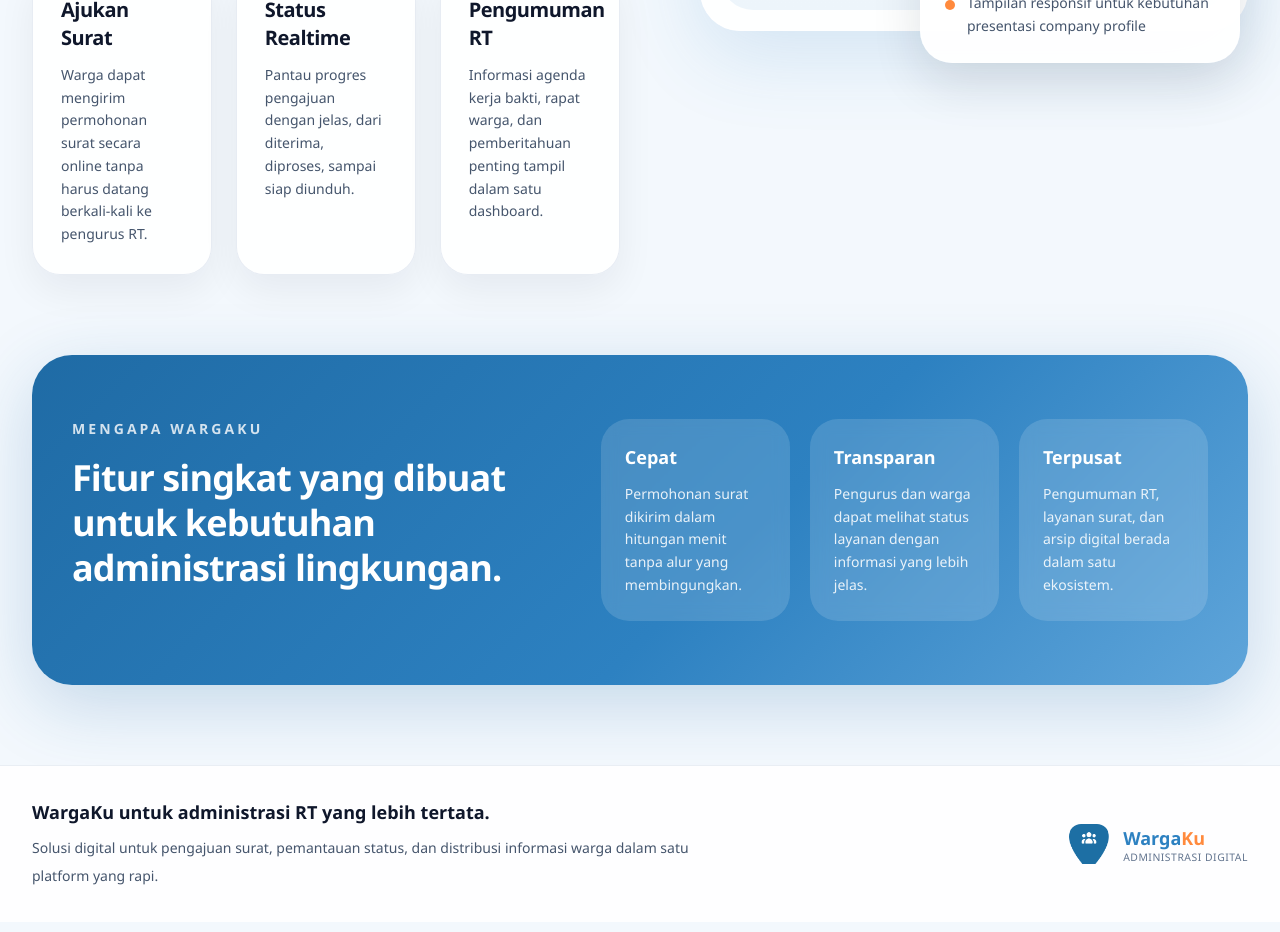
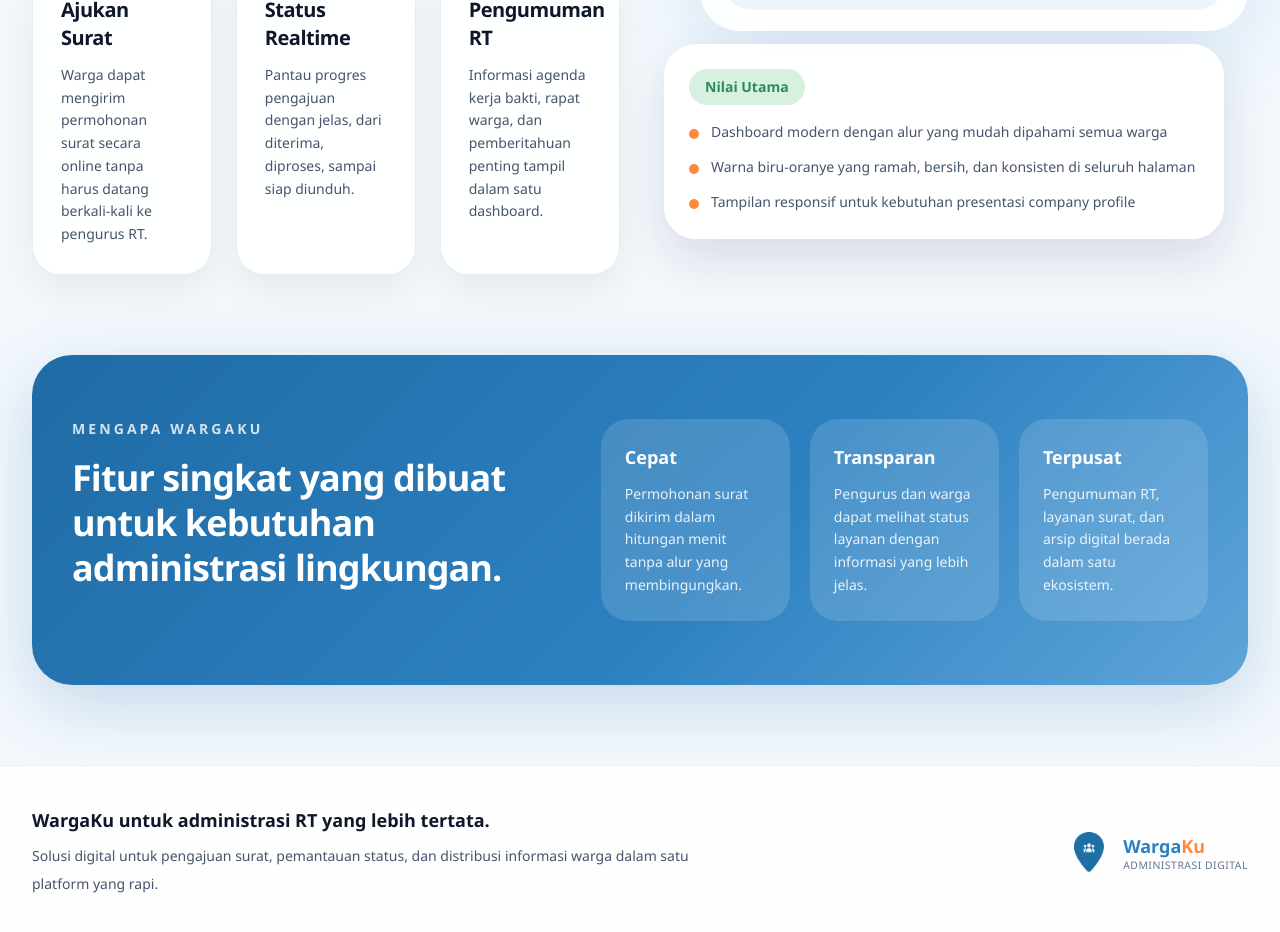
Before and after one commit to MuhamadNaufal67/tugas7-wargaku, a Next.js app: page / in a window 1280 px wide. Shown: the part 820-1752 px from the top of the page. Built offline with nearby package versions, Linux system fonts and the light colour scheme.

Commit message:
fix layout dan page final

```diff
--- a/app/layout.tsx
+++ b/app/layout.tsx
@@ -24,13 +24,11 @@ export default function RootLayout({
   return (
     <html lang="id" className="antialiased">
       <body className="min-h-screen bg-[var(--color-surface)] text-slate-900">
-        <div className="relative flex min-h-screen flex-col overflow-hidden">
-
+        <div className="relative flex min-h-screen flex-col">
           <div className="pointer-events-none absolute inset-x-0 top-0 -z-10 h-[32rem] bg-[radial-gradient(circle_at_top_left,_rgba(45,129,193,0.16),_transparent_42%),radial-gradient(circle_at_top_right,_rgba(255,138,61,0.14),_transparent_32%),linear-gradient(180deg,_#f8fbff_0%,_#eef5fb_100%)]" />
 
           <header className="sticky top-0 z-30 border-b border-white/70 bg-white/88 backdrop-blur-xl">
             <div className="mx-auto flex w-full max-w-7xl items-center justify-between gap-6 px-6 py-4 lg:px-8">
-
               <Link
                 href="/"
                 className="group flex items-center gap-3.5 transition-transform duration-200 hover:-translate-y-0.5"
@@ -70,16 +68,15 @@ export default function RootLayout({
                   ))}
                 </ul>
               </nav>
-
             </div>
           </header>
+
           <main className="mx-auto flex w-full max-w-7xl flex-1 flex-col px-6 py-16 lg:px-8 lg:py-20">
             {children}
           </main>
 
           <footer className="border-t border-slate-200/70 bg-white/92">
-            <div className="mx-auto flex w-full max-w-7xl flex-col gap-6 px-6 py-8 lg:flex-row lg:items-center lg:justify-between lg:px-8">
-
+            <div className="mx-auto flex w-full max-w-7xl flex-col gap-6 px-6 py-10 lg:flex-row lg:items-center lg:justify-between lg:px-8">
               <div>
                 <p className="text-lg font-bold text-slate-900">
                   WargaKu untuk administrasi RT yang lebih tertata.
@@ -90,17 +87,16 @@ export default function RootLayout({
                 </p>
               </div>
 
-              <div className="flex items-center gap-3.5">
-                <span className="flex h-10 w-10 items-center justify-center overflow-hidden rounded-xl">
+              <div className="flex items-center gap-3">
+                <span className="flex h-11 w-11 items-center justify-center overflow-hidden rounded-xl">
                   <Image
                     src="/logo.png"
                     alt="Logo WargaKu"
-                    width={40}
-                    height={40}
-                    className="object-contain"
+                    width={44}
+                    height={44}
+                    className="h-10 w-10 object-contain"
                   />
                 </span>
-
                 <span className="flex flex-col leading-none">
                   <span className="text-lg font-extrabold text-[var(--color-primary)]">
                     Warga<span className="text-[var(--color-accent)]">Ku</span>
@@ -110,10 +106,8 @@ export default function RootLayout({
                   </span>
                 </span>
               </div>
-
             </div>
           </footer>
-
         </div>
       </body>
     </html>
--- a/app/page.tsx
+++ b/app/page.tsx
@@ -125,7 +125,7 @@ export default function HomePage() {
             </div>
           </div>
 
-          <div className="absolute -bottom-8 right-2 hidden max-w-xs rounded-[2rem] border border-white/85 bg-white/95 p-6 shadow-[0_20px_50px_rgba(15,23,42,0.12)] lg:block">
+          <div className="absolute -bottom-52 right-6 hidden w-[560px] rounded-[2rem] border border-white/85 bg-white/95 p-6 shadow-[0_20px_50px_rgba(15,23,42,0.12)] lg:block">
             <span className="inline-flex rounded-full bg-[#d7f0df] px-4 py-2 text-sm font-semibold text-[#2d8b57]">
               Nilai Utama
             </span>
@@ -133,7 +133,7 @@ export default function HomePage() {
               {highlightPoints.map((point) => (
                 <li key={point} className="flex gap-3">
                   <span className="mt-2 h-2.5 w-2.5 shrink-0 rounded-full bg-[var(--color-accent)]" />
-                  <span>{point}</span>
+                  <span className="whitespace-nowrap">{point}</span>
                 </li>
               ))}
             </ul>
```
